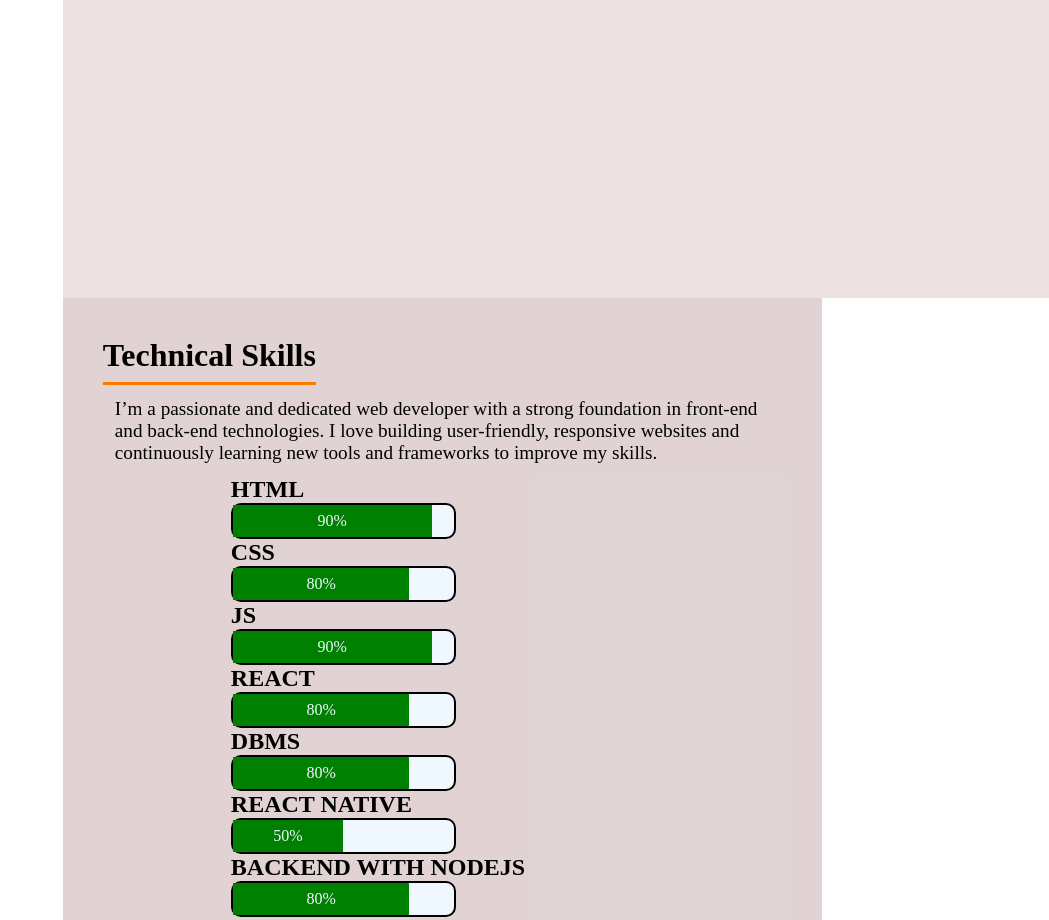
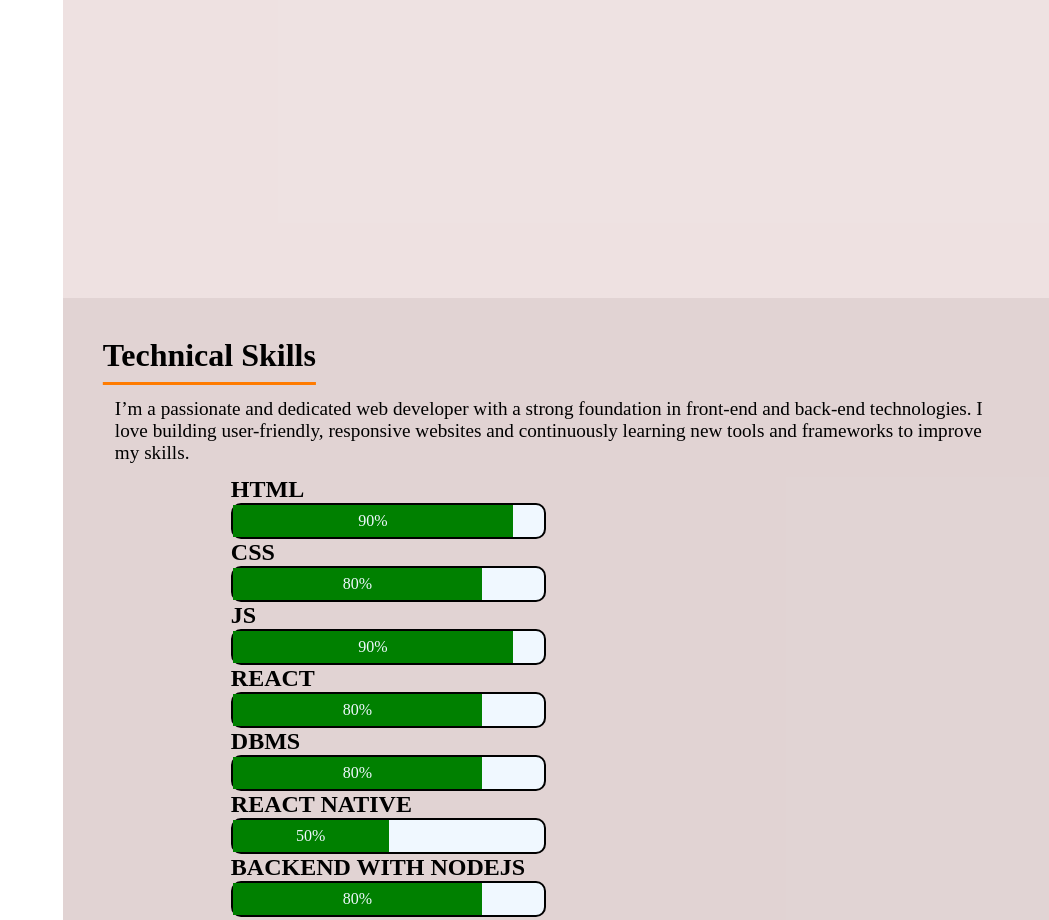
Before and after one commit to kaleharshad96k/portfolio, a plain HTML site: page index.html in a window 1280 px wide. Shown: the part 1302-2222 px from the top of the page, without its empty margins (231-1280 px from the left). Drawn offline with Linux system fonts and the light colour scheme.

Commit message:
Update style.css

```diff
--- a/style.css
+++ b/style.css
@@ -200,7 +200,7 @@ footer p {
 
 .skill {
     height: 100vh;
-    width: 77%;
+    width: 100%;
     background-color: rgba(218, 201, 201, 0.799);
     padding: 4%;
     box-sizing: border-box;
```
